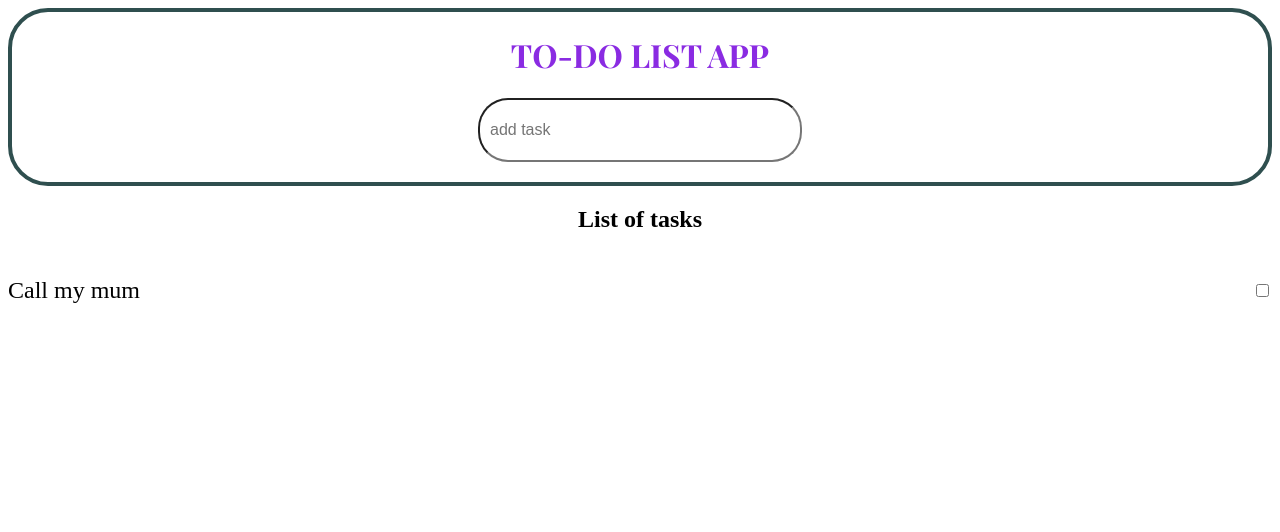
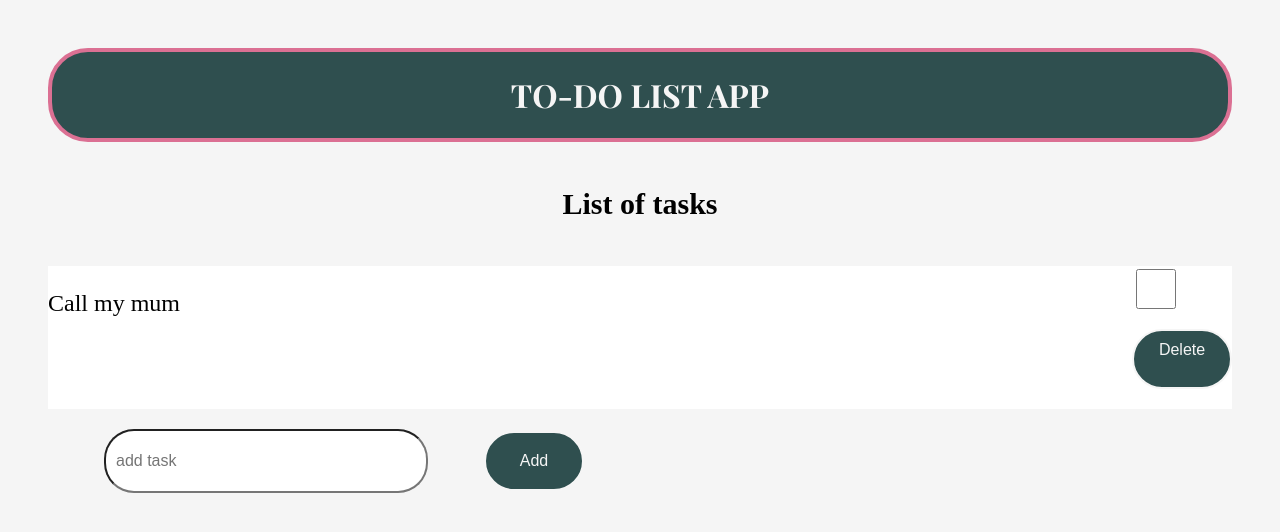
Before and after one commit to susannaholubiyi/application-and-api-integration, a plain HTML site: page toDoList/index.html in a window 1280 px wide. Drawn offline with nearby package versions, Linux system fonts and the light colour scheme; a web font is replaced by a local one.

Commit message:
todo list

```diff
--- a/toDoList/index.css
+++ b/toDoList/index.css
@@ -1,37 +1,97 @@
 .taskBar h1{
-    color: blueviolet;
+    color: whitesmoke;
+}
+.mainContainer{
+    padding: 40px;
 }
 .taskBar{
-    color: darkslategrey;
+    border: 4px solid palevioletred;
+    border-radius: 40px;
+    background: darkslategrey;
     display: flex;
     align-items: center;
     justify-content: center;
     flex-direction: column;
     font-family: Playfair Display;
 }
-.innerDivOne{
-    border: 4px solid darkslategrey;
-    border-radius: 40px;
+.addTask{
+    width: 50%;
+    display: flex;
+    align-items: center;
+    justify-content: space-evenly;
 }
-#addTask{
+.addTask button{
+    background-color: darkslategrey;
+    color: whitesmoke;
+    cursor: pointer;
+    height: 60px;
+    padding: 10px;
+    font-size: 16px;
+    margin-top: 20px;
+    margin-bottom: 20px;
+    border-radius: 30px;
+    width: 100px;
+    border: 2px solid whitesmoke;
+}
+.addTask button:hover {
+    background-color: burlywood;
+    color: darkslategrey;
+}
+#enterTask{
     width: 300px;
     height: 40px;
     padding: 10px;
     font-size: 16px;
+    margin-top: 20px;
     margin-bottom: 20px;
     border-radius: 30px;
 }
-.listOfTasks{
+.task{
+    list-style-type: disc;
     display: flex;
+    flex-direction: row;
+    font-size: 24px;
     justify-content: space-between;
-    font-size: 24px;
+    background: white ;
 }
 .heading{
+    padding: 20px;
+    color: black;
+    font-size: 20px;
+    font-weight: bold;
     display: flex;
     align-items: center;
     justify-content: center;
     flex-direction: column;
+}#actions button{
+     background-color: darkslategrey;
+     color: whitesmoke;
+     cursor: pointer;
+     height: 60px;
+     padding: 10px;
+     font-size: 16px;
+     margin-top: 20px;
+     margin-bottom: 20px;
+     border-radius: 30px;
+     width: 100px;
+     border: 2px solid whitesmoke;
+     display: grid;
+ }
+
+.checkBox {
+    width: 40px;
+    border-radius: 40px;
+    height: 40px;
+    display: flex;
+    align-items: center;
+    justify-content: center;
 }
-#checkBox {
-    ;
+.checkBox input[type="checkbox"] {
+    width: 40px;
+    height: 40px;
+    cursor: pointer;
 }
+
+#checkBox{
+   color: darkslategrey;
+}
--- a/toDoList/index.html
+++ b/toDoList/index.html
@@ -11,22 +11,28 @@
     <link rel="preconnect" href="https://fonts.gstatic.com" crossorigin>
     <link href="https://fonts.googleapis.com/css2?family=IBM+Plex+Sans:ital,wght@0,100;0,200;0,300;0,400;0,500;0,600;0,700;1,100;1,200;1,300;1,400;1,500;1,600;1,700&family=Playfair+Display:ital,wght@0,400..900;1,400..900&display=swap" rel="stylesheet">
 </head>
-<body>
+<body style="background: whitesmoke;">
 <div class="mainContainer">
-    <div class="innerDivOne">
        <form class="taskBar">
            <h1>TO-DO LIST APP</h1>
+       </form>
 
-           <input id="addTask" placeholder="add task" type="text">
-       </form>
-    </div>
     <div class="heading">
         <h2>List of tasks</h2>
     </div>
-    <div class="listOfTasks">
-        <p>Call my mum</p>
-        <input id="checkBox" type="checkbox">
+    <div class="taskLists">
+        <div class="task">
+            <p>Call my mum</p>
+            <div id="actions">
+                <input class="checkBox" placeholder="completed" type="checkbox">
+                <button class="delete">Delete</button>
+            </div>
+        </div>
     </div>
+    <form class="addTask">
+        <input id="enterTask" placeholder="add task" type="text">
+        <button class="addButton">Add</button>
+    </form>
 </div>
 
 <script src="script.js"></script>
--- a/toDoList/script.js
+++ b/toDoList/script.js
@@ -0,0 +1,48 @@
+const listOfTasks = document.querySelector(".taskLists");
+
+
+    function createParentChildTags(){
+        const pTag = document.createElement('p');
+        const divTag = document.createElement('div');
+        const divTag1 = document.createElement('div');
+        const inputTag = document.createElement('input');
+        const buttonTag = document.createElement('button');
+        inputTag.type = 'checkbox';
+        return {pTag,inputTag, buttonTag ,divTag1, divTag};
+    }
+    function addClassName(divTag1, inputTag, buttonTag){
+        inputTag.className = "checkBox"
+        buttonTag.className = "delete"
+        divTag1.className = "task"
+    }
+    function addId(divTag){
+        divTag.id = "actions";
+    }
+document.addEventListener("DOMContentLoaded", ()=> {
+    const addTask = document.querySelector(".addTask");
+
+    addTask.addEventListener("submit", (e) => {
+        e.preventDefault()
+        const inputValue = addTask.querySelector('input',).value.trim();
+
+        if (inputValue) {
+            const {divTag1, pTag, divTag, inputTag, buttonTag} = createParentChildTags();
+            addClassName(divTag1, inputTag, buttonTag);
+            addId(divTag);
+
+            divTag.appendChild(inputTag);
+            divTag.appendChild(buttonTag);
+
+            divTag1.appendChild(pTag);
+            divTag1.appendChild(divTag);
+
+            pTag.textContent = inputValue;
+            buttonTag.textContent = "delete"
+
+            console.log(divTag1)
+
+            listOfTasks.appendChild(divTag1)
+            addTask.querySelector('input').value = '';
+        }
+    });
+});
```
